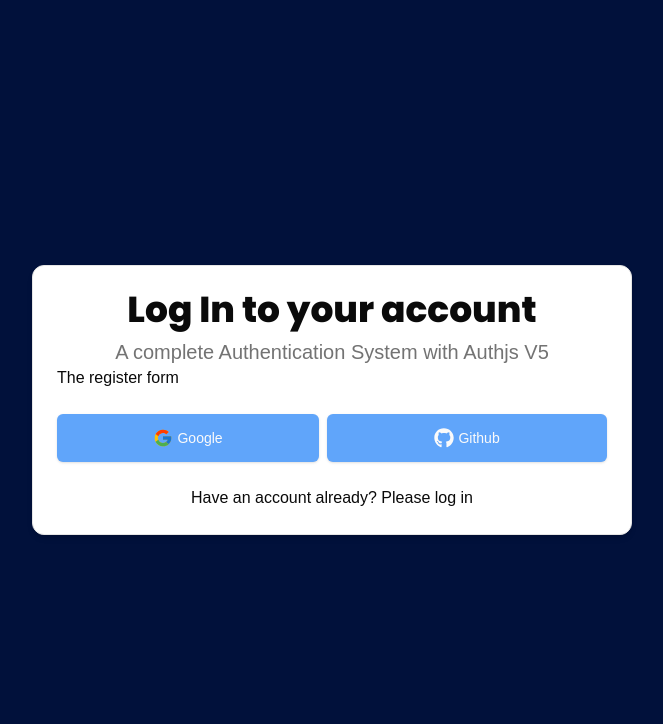
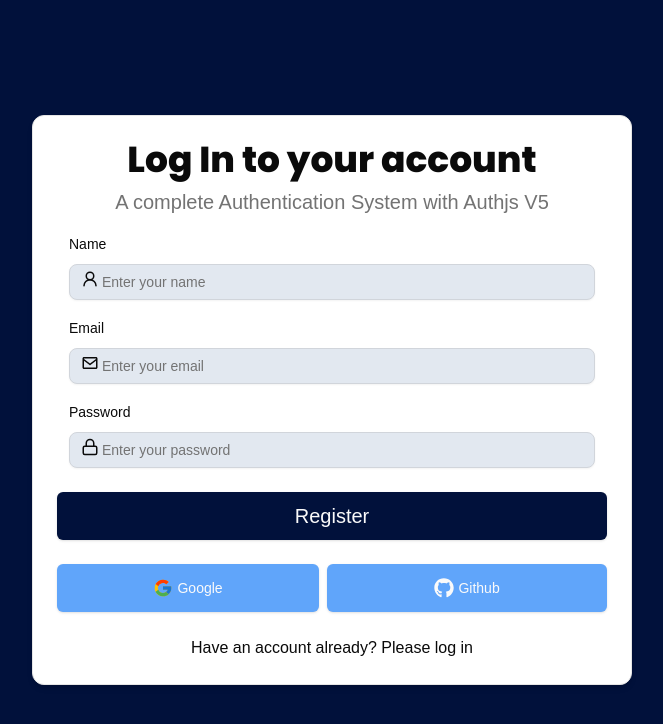
Before and after one commit to femiabimbola/Next-Auth-v5, a Next.js app: page /auth/register in a window 1280 px wide. Shown: the top 724 px of the page, without its empty margins (308-971 px from the left). Built offline with nearby package versions, Linux system fonts and the light colour scheme.

Commit message:
adding the register page

```diff
--- a/app/api/login/route.ts
+++ b/app/api/login/route.ts
@@ -5,10 +5,18 @@ export const POST = async (request: Request) => {
   try {
     const body = await request.json();
     // const values = body;
-    const { email, password } = LoginSchema.parse(body);
+    // const { email, password } = LoginSchema.parse(body);
+    const validatedFields = await LoginSchema.safeParse(body);
+    if (!validatedFields.success) return NextResponse.json({ success: "The fields are not valid" }, { status: 401 });
+
+    const { email, password } = validatedFields.data;
     console.log(email, password);
-    return NextResponse.json({ message: "user created sucessfully" }, { status: 201 });
+    return NextResponse.json({ success: "user created sucessfully" }, { status: 201 });
   } catch (error) {
-    return NextResponse.json({ message: "something went wrong" }, { status: 500 });
+    return NextResponse.json({ error: "something went wrong" }, { status: 500 });
   }
 };
+
+export const GET = async (request: Request) => {
+  return NextResponse.json({ success: "LOGIN ROUTE" }, { status: 200 });
+};
--- a/components/login-form.tsx
+++ b/components/login-form.tsx
@@ -11,11 +11,13 @@ import { Button } from "./ui/button";
 import FormError from "@/components/form-error";
 import FormSuccess from "@/components/form-success";
 import axios from "axios";
-import { useState } from "react";
+import { useState, useTransition } from "react";
 
 export const LoginForm = () => {
+  // Setting the state
   const [error, setError] = useState<string | undefined>("");
   const [success, setSuccess] = useState<string | undefined>("");
+  const [isPending, startTransition] = useTransition();
 
   const form = useForm<z.infer<typeof LoginSchema>>({
     resolver: zodResolver(LoginSchema),
@@ -25,10 +27,13 @@ export const LoginForm = () => {
   const onSubmit = (values: z.infer<typeof LoginSchema>) => {
     setError("");
     setSuccess("");
-    console.log(values);
-    axios.post("/api/login/", values).then((data) => {
-      // setError(data.error);
-      // setSuccess(data.success);
+
+    startTransition(() => {
+      axios.post("/api/login/", values).then((data: any) => {
+        setError(data.error);
+        setSuccess(data.success);
+      });
+      console.log();
     });
   };
 
@@ -49,6 +54,7 @@ export const LoginForm = () => {
                   <FormControl>
                     <Input
                       {...field}
+                      disabled={isPending}
                       className=" bg-slate-200 border border-gray-300 rounded-lg pl-8 focus:outline-none"
                       // disabled={isPending}
                       placeholder="Enter your email"
@@ -75,7 +81,7 @@ export const LoginForm = () => {
                     <Input
                       {...field}
                       className=" bg-slate-200 border border-gray-300 rounded-lg pl-8 focus:outline-none"
-                      // disabled={isPending}
+                      disabled={isPending}
                       placeholder="Enter your password"
                       type="password"
                     />
@@ -95,6 +101,7 @@ export const LoginForm = () => {
         <Button
           type="submit"
           className="w-full py-6 bg-[#01113B]"
+          disabled={isPending}
         >
           <p className="text-xl"> Login</p>
         </Button>
--- a/components/register-form.tsx
+++ b/components/register-form.tsx
@@ -1,3 +1,139 @@
+"use client";
+
+import { Form, FormControl, FormField, FormItem, FormLabel, FormMessage } from "@/components/ui/form";
+import { useForm } from "react-hook-form";
+import { RegisterSchema } from "@/schemas";
+import { BiEnvelope } from "react-icons/bi";
+import { zodResolver } from "@hookform/resolvers/zod";
+import * as z from "zod";
+import { Input } from "./ui/input";
+import { User2, Lock } from "lucide-react";
+import { Button } from "./ui/button";
+import FormError from "@/components/form-error";
+import FormSuccess from "@/components/form-success";
+import axios from "axios";
+import { useState, useTransition } from "react";
+
 export const RegisterForm = () => {
-  return <div> The register form</div>;
+  // Setting the state
+  const [error, setError] = useState<string | undefined>("");
+  const [success, setSuccess] = useState<string | undefined>("");
+  const [isPending, startTransition] = useTransition();
+
+  const form = useForm<z.infer<typeof RegisterSchema>>({
+    resolver: zodResolver(RegisterSchema),
+    defaultValues: { email: "", password: "" },
+  });
+
+  const onSubmit = (values: z.infer<typeof RegisterSchema>) => {
+    setError("");
+    setSuccess("");
+
+    startTransition(() => {
+      axios.post("/api/login/", values).then((data: any) => {
+        setError(data.error);
+        setSuccess(data.success);
+      });
+      console.log();
+    });
+  };
+
+  return (
+    <Form {...form}>
+      <form
+        onSubmit={form.handleSubmit(onSubmit)}
+        className="space-y-6 "
+      >
+        <div className="space-y-4 mx-3 mt-4">
+          <FormField
+            control={form.control}
+            name="name"
+            render={({ field }) => (
+              <FormItem>
+                <FormLabel> Name</FormLabel>
+                <div className="relative my-3">
+                  <FormControl>
+                    <Input
+                      {...field}
+                      disabled={isPending}
+                      className=" bg-slate-200 border border-gray-300 rounded-lg pl-8 focus:outline-none"
+                      // disabled={isPending}
+                      placeholder="Enter your name"
+                      type="name"
+                    />
+                  </FormControl>
+                  <User2
+                    size={30}
+                    className="absolute inset-y-0 left-0 pl-3 flex items-center pointer-events-none"
+                  />
+                </div>
+                <FormMessage />
+              </FormItem>
+            )}
+          />
+
+          <FormField
+            control={form.control}
+            name="email"
+            render={({ field }) => (
+              <FormItem>
+                <FormLabel> Email</FormLabel>
+                <div className="relative my-3">
+                  <FormControl>
+                    <Input
+                      {...field}
+                      disabled={isPending}
+                      className=" bg-slate-200 border border-gray-300 rounded-lg pl-8 focus:outline-none"
+                      // disabled={isPending}
+                      placeholder="Enter your email"
+                      type="email"
+                    />
+                  </FormControl>
+                  <BiEnvelope
+                    size={30}
+                    className="absolute inset-y-0 left-0 pl-3 flex items-center pointer-events-none"
+                  />
+                </div>
+                <FormMessage />
+              </FormItem>
+            )}
+          />
+          <FormField
+            control={form.control}
+            name="password"
+            render={({ field }) => (
+              <FormItem>
+                <FormLabel> Password</FormLabel>
+                <div className="relative my-3">
+                  <FormControl>
+                    <Input
+                      {...field}
+                      className=" bg-slate-200 border border-gray-300 rounded-lg pl-8 focus:outline-none"
+                      disabled={isPending}
+                      placeholder="Enter your password"
+                      type="password"
+                    />
+                  </FormControl>
+                  <Lock
+                    size={30}
+                    className="absolute inset-y-0 left-0 pl-3 flex items-center pointer-events-none"
+                  />
+                </div>
+                <FormMessage />
+              </FormItem>
+            )}
+          />
+        </div>
+        <FormError message={error} />
+        <FormSuccess message={success} />
+        <Button
+          type="submit"
+          className="w-full py-6 bg-[#01113B]"
+          disabled={isPending}
+        >
+          <p className="text-xl"> Register</p>
+        </Button>
+      </form>
+    </Form>
+  );
 };
--- a/schemas/index.ts
+++ b/schemas/index.ts
@@ -5,3 +5,9 @@ export const LoginSchema = z.object({
   password: z.string().min(1, { message: "Password is required" }),
   code: z.optional(z.string()),
 });
+
+export const RegisterSchema = z.object({
+  email: z.string({ invalid_type_error: "Must be a string" }).email({ message: "Valid email is required" }),
+  password: z.string().min(6, { message: "Password is required" }),
+  name: z.string().min(1, { message: "name is required" }),
+});
```
Also changed, not shown: app/api/register/route.ts (added).
